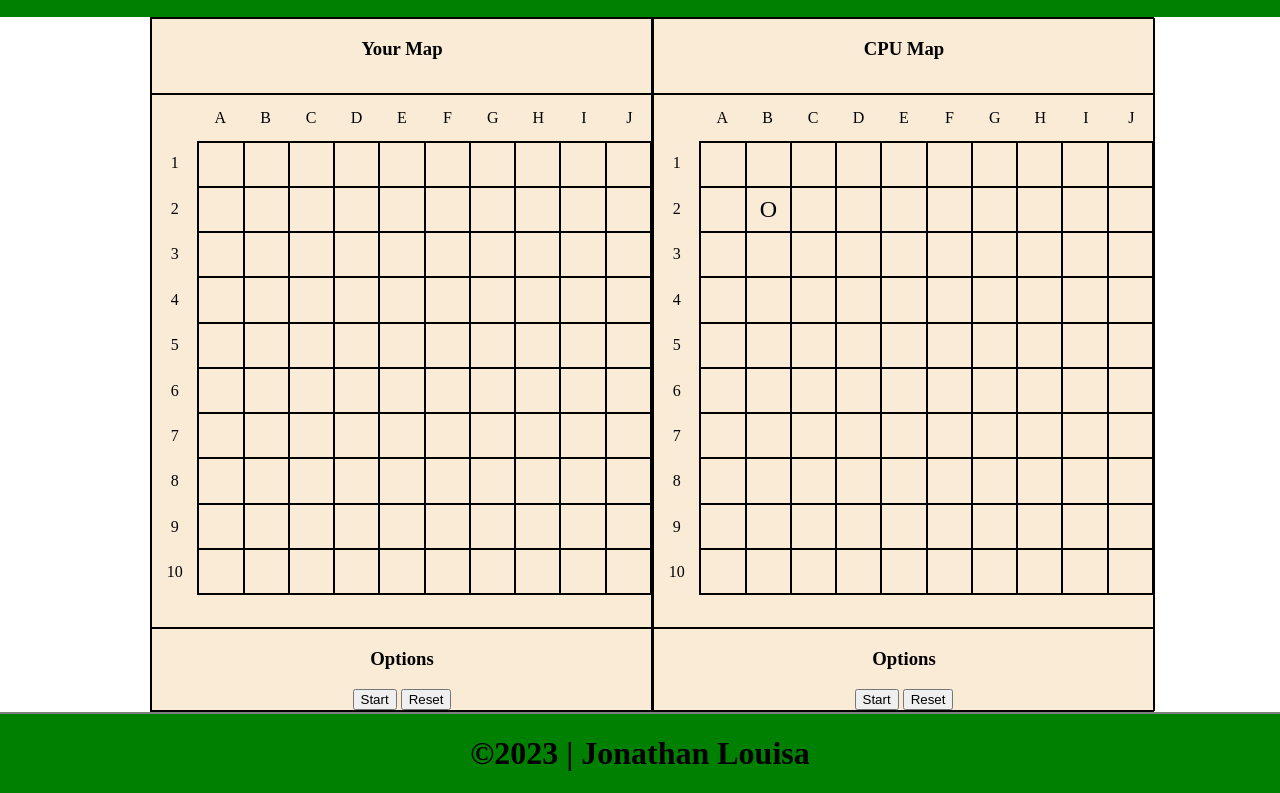
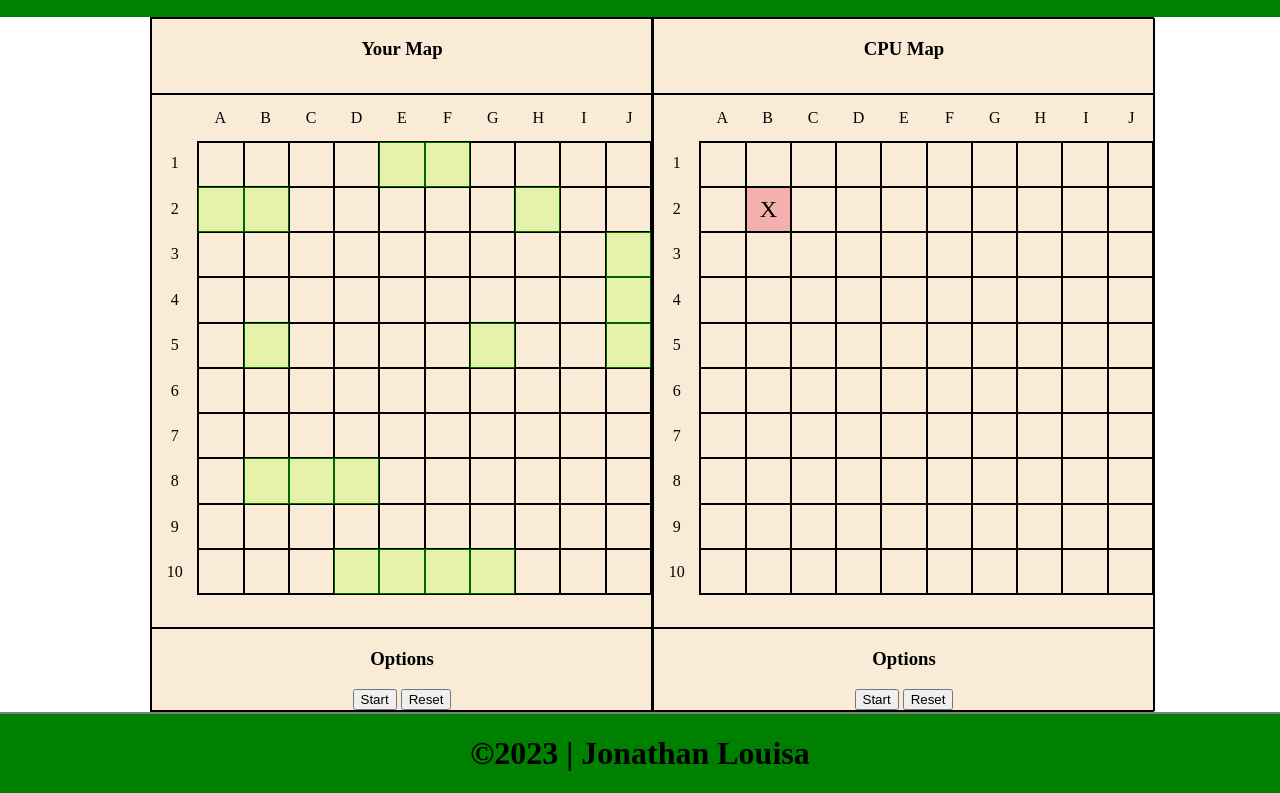
Before and after one commit to JLouisa/battleship, a website: page src/index.html in a window 1280 px wide. Both pictures are taken after a click on the element 266 px from the left and 261 px from the top of the page. Shown: the part 52-845 px from the top of the page. Drawn offline with Linux system fonts and the light colour scheme.

Commit message:
Add styling to board and game loop function

```diff
--- a/src/javascript.js
+++ b/src/javascript.js
@@ -167,6 +167,9 @@ class GameBoard {
   render(board) {
     this.inOrderArr.forEach((node) => {
       board.appendChild(node.DOM);
+      if (node.ship) {
+        node.DOM.classList.add("myShips");
+      }
     });
     this.renderContent();
   }
@@ -174,6 +177,12 @@ class GameBoard {
     this.attackedNodeArr.forEach((node) => {
       if (node.display) {
         node.DOM.textContent = node.display;
+      }
+      if (!node.ship) {
+        node.DOM.classList = "missMyShip";
+      }
+      if (node.ship) {
+        node.DOM.classList = "hitMyShip";
       }
     });
   }
@@ -230,12 +239,12 @@ class GameBoard {
     let node = this.find(coordXY);
     if (node.ship) {
       node.ship.hit();
-      node.display = "O";
+      node.display = "X";
       this.hitAttackArr.push(node.coordXY);
       this.attackedNodeArr.push(node);
       console.log(`${turnManager.currentPlayer} has hit a ship. Nice hit!`);
     } else {
-      node.display = "X";
+      node.display = "o";
       this.missedAttackArr.push(node.coordXY);
       this.attackedNodeArr.push(node);
       console.log(`${turnManager.currentPlayer} has missed`);
--- a/src/style.css
+++ b/src/style.css
@@ -119,6 +119,7 @@ footer {
   border: none;
   pointer-events: none;
   cursor: not-allowed;
+  user-select: none;
 }
 
 .playerGridContent,
@@ -127,6 +128,7 @@ footer {
   grid-area: 2/2/12/12;
   display: grid;
   grid-template: repeat(10, 1fr) / repeat(10, 1fr);
+  grid-auto-flow: column;
 }
 
 .playerGridContent > div,
@@ -137,9 +139,23 @@ footer {
   justify-content: center;
   align-items: center;
   font-size: 1.5rem;
+  user-select: none;
 }
 
 .CPUGridContent > div:hover {
   background-color: lightgreen;
   transform: scale(1.05);
 }
+
+.playerGridContent > .myShips {
+  background-color: rgba(172, 255, 47, 0.27);
+  border-color: darkgreen;
+}
+
+.hitMyShip {
+  background-color: rgba(220, 20, 60, 0.273);
+}
+
+.missMyShip {
+  background-color: rgba(150, 150, 150, 0.668);
+}
```
